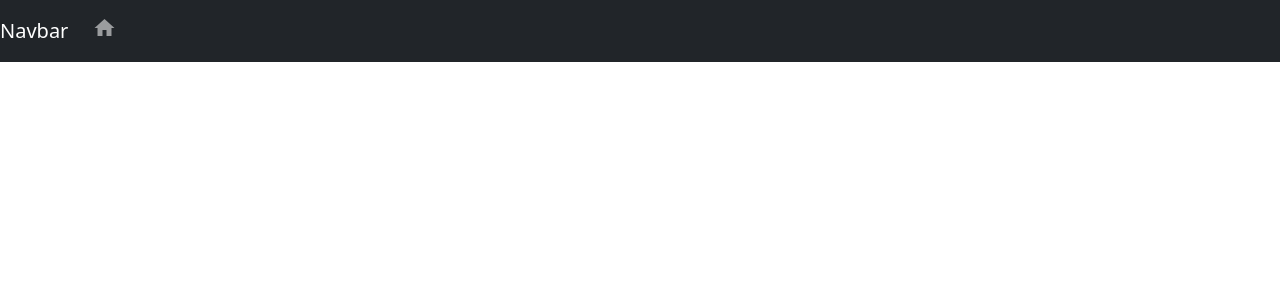
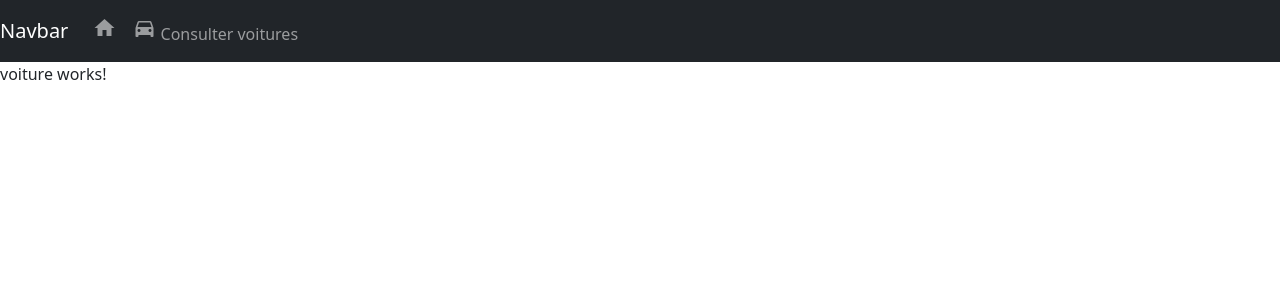
Before and after one commit to Hachaniwassim/projet-angular-express-flutter-lv-voitures, an Angular app in the folder frontend/: page /voiture in a window 1280 px wide. Before the commit this address led to /. Shown: the top 300 px of the page. Built offline with nearby package versions, Linux system fonts and the light colour scheme.

Commit message:
app routing voiture #wassim

```diff
--- a/frontend/src/app/app-routing.module.ts
+++ b/frontend/src/app/app-routing.module.ts
@@ -2,9 +2,11 @@ import { NgModule } from '@angular/core';
 import { CommonModule } from '@angular/common';
 import { RouterModule, Routes } from '@angular/router';
 import { HomeComponent } from './home/home.component';
+import { VoitureComponent } from './voiture/voiture.component';
 const routes : Routes =[
 
-  { path : "home", component : HomeComponent}
+  { path : "home", component : HomeComponent},
+  { path : "voiture", component : VoitureComponent}
 ]
 
 
--- a/frontend/src/app/app.module.ts
+++ b/frontend/src/app/app.module.ts
@@ -8,12 +8,14 @@ import { MaterialModule } from './material/material.module';
 import { HomeComponent } from './home/home.component';
 import { AppRoutingModule } from './app-routing.module';
 import { RouterModule } from '@angular/router';
+import { VoitureComponent } from './voiture/voiture.component';
 
 @NgModule({
   declarations: [
     AppComponent,
     NavbarComponent,
-    HomeComponent
+    HomeComponent,
+    VoitureComponent
   ],
   imports: [
     BrowserModule,
--- a/frontend/src/app/navbar/navbar.component.html
+++ b/frontend/src/app/navbar/navbar.component.html
@@ -9,6 +9,9 @@
         <li class="nav-item active">
           <a class="nav-link" routerLink="/home"> <mat-icon>home</mat-icon></a>
         </li>
+        <li class="nav-item">
+          <a class="nav-link" routerLink="/voiture"> <mat-icon> directions_car</mat-icon> Consulter voitures</a>
+        </li>
     </ul>
     </div>
   </nav>
--- /dev/null
+++ b/frontend/src/app/voiture/voiture.component.html
@@ -0,0 +1 @@
+<p>voiture works!</p>
--- /dev/null
+++ b/frontend/src/app/voiture/voiture.component.ts
@@ -0,0 +1,15 @@
+import { Component, OnInit } from '@angular/core';
+
+@Component({
+  selector: 'app-voiture',
+  templateUrl: './voiture.component.html',
+  styleUrls: ['./voiture.component.css']
+})
+export class VoitureComponent implements OnInit {
+
+  constructor() { }
+
+  ngOnInit(): void {
+  }
+
+}
```
Also changed, not shown: frontend/src/app/voiture/voiture.component.css (added), 2 other files (tests, documents, lock files or other folders).
